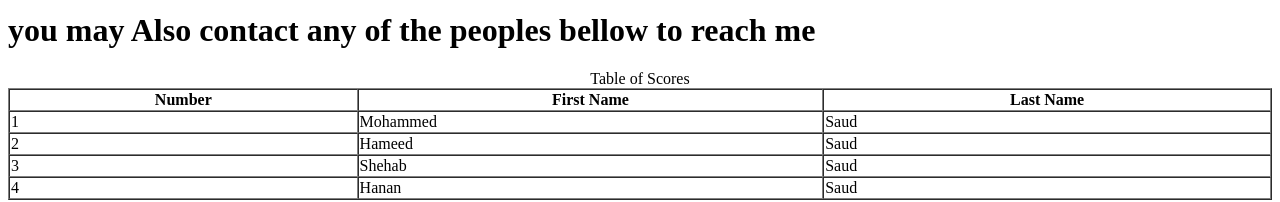
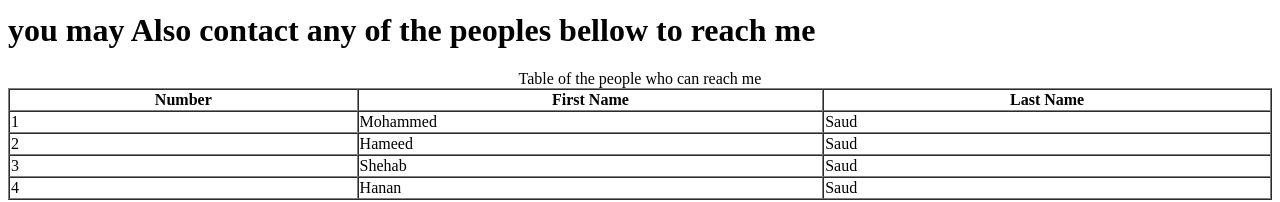
Before and after one commit to Ale-ihab-sawi/Ale-ihab-sawi.github.io, a plain HTML site: page index.html in a window 1280 px wide. Shown: the part 1469-1671 px from the top of the page. Drawn offline with Linux system fonts and the light colour scheme.

Commit message:
Update index.html

```diff
--- a/index.html
+++ b/index.html
@@ -38,7 +38,7 @@
 
  <h1>you may Also contact any of the peoples bellow to reach me</h1>
  <table width='100%' border=1px cellspacing=0>
- <caption>Table of Scores</caption>
+ <caption>Table of the people who can reach me</caption>
  <tr>
      <th>Number</th>
      <th>First Name</th>
```
